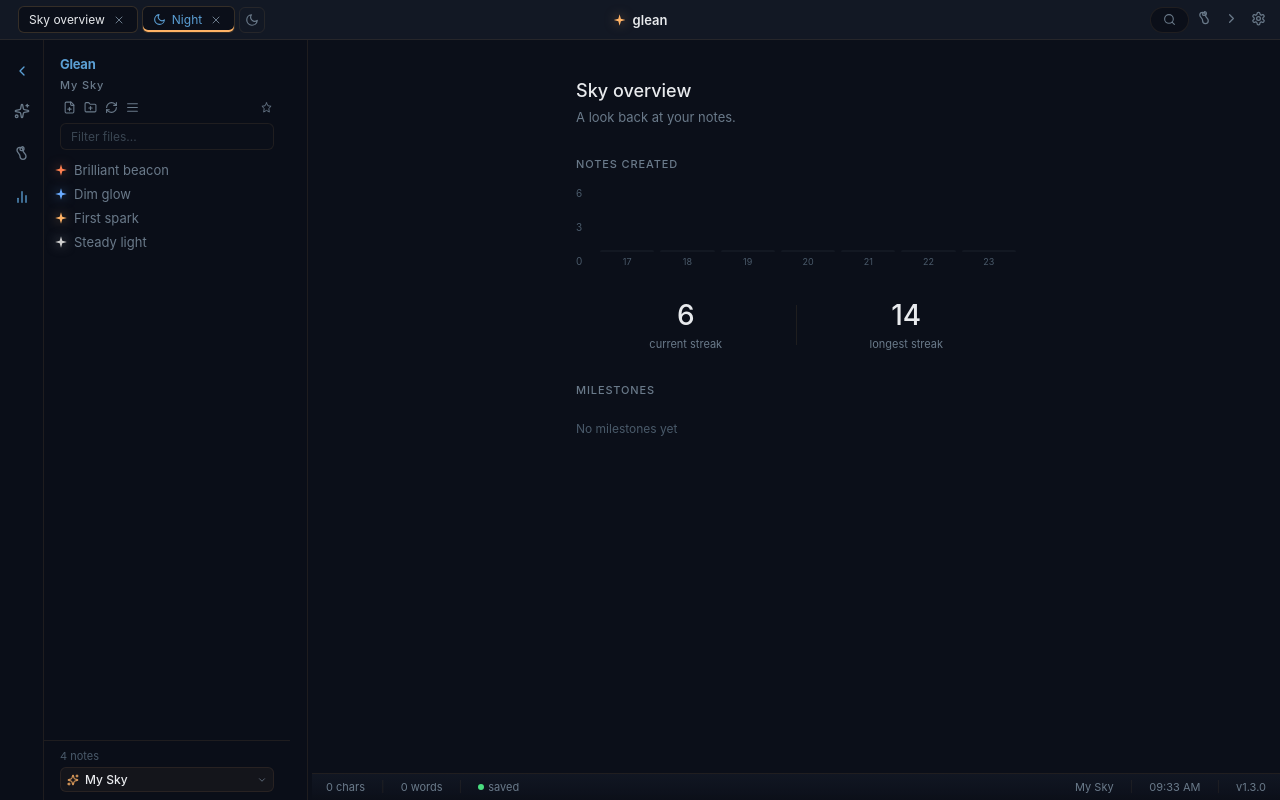
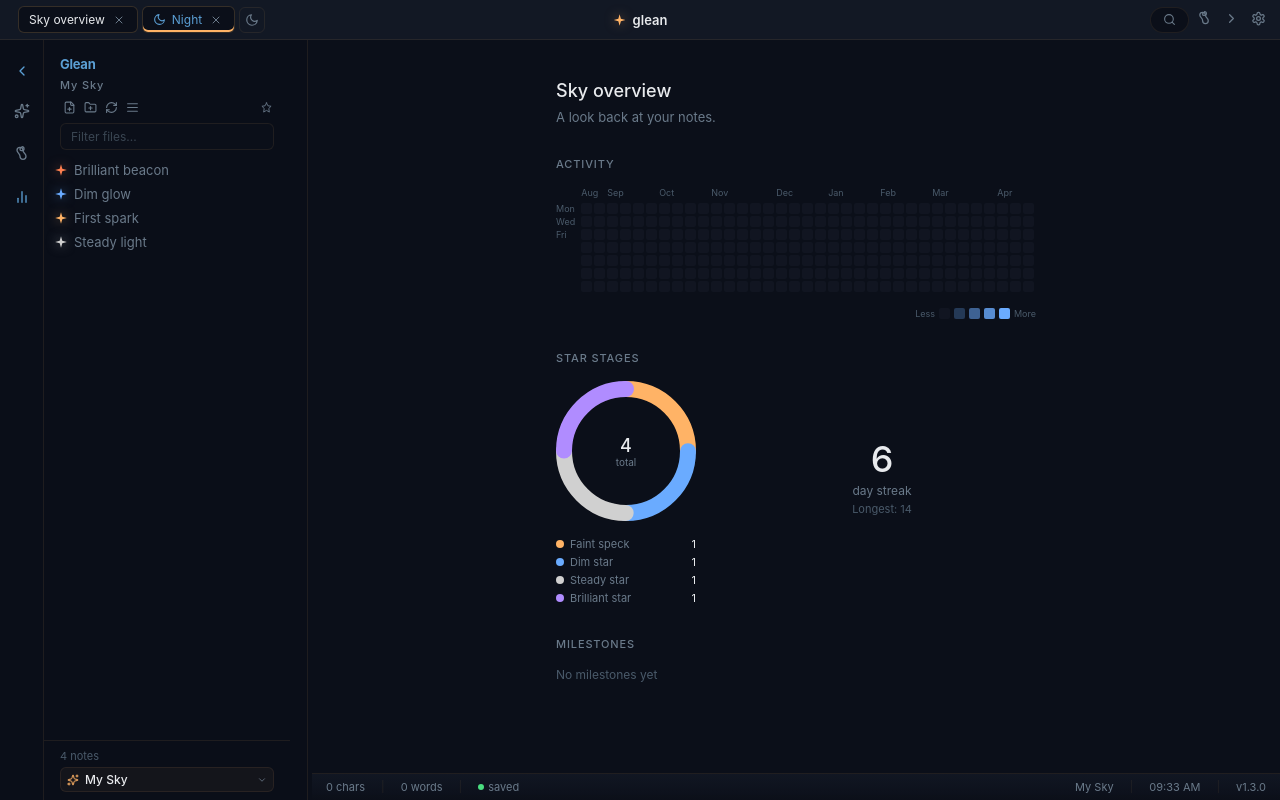
Before and after one commit to rokuroo171/glean, a React (Vite) app in the folder frontend/: page / in a window 1280 px wide. Both pictures are taken after a click on the button 21 px from the left and 198 px from the top of the page. Built offline with nearby package versions, Linux system fonts and the light colour scheme.

Commit message:
feat: rework sky overview with heatmap, donut chart, timeline
- 365-day activity heatmap (GitHubCalendar style)
- Donut chart for star stage distribution with hover
- Milestone timeline with connector and accent nodes
- Kept streak counters, cleaner layout

```diff
--- a/frontend/src/components/StatsOverlay.jsx
+++ b/frontend/src/components/StatsOverlay.jsx
@@ -1,18 +1,30 @@
-import { useMemo } from 'react'
+import { useMemo, useState } from 'react'
+import { motion } from 'motion/react'
 import StarIcon from './StarIcon'
 import { colors, space } from '../lib/theme'
 import { formatDate } from '../lib/format'
 
-/* ── Milestone definitions (display labels only) ───────── */
+const HEAT_COLORS = [
+  'rgba(90,106,122,0.08)',
+  colors.starCool + '44',
+  colors.starCool + '88',
+  colors.starCool + 'cc',
+  colors.starCool,
+]
+
+const STAGE_CONFIG = [
+  { key: 'faintspeck', label: 'Faint speck', color: colors.starWarm },
+  { key: 'dimstar', label: 'Dim star', color: colors.starCool },
+  { key: 'steadystar', label: 'Steady star', color: colors.starNeutral },
+  { key: 'brilliantstar', label: 'Brilliant star', color: colors.starPurple },
+]
 
 const MILESTONES = [
-  { key: 'first_sprout_at', label: 'First note', color: colors.starWarm },
-  { key: 'first_tree_at', label: 'First star', color: colors.starCool },
-  { key: 'ten_notes_at', label: '10 notes', color: colors.starNeutral },
-  { key: 'twenty_notes_at', label: '20 notes', color: colors.starPurple },
+  { key: 'first_sprout_at', label: 'First note' },
+  { key: 'first_tree_at', label: 'First star' },
+  { key: 'ten_notes_at', label: '10 notes' },
+  { key: 'twenty_notes_at', label: '20 notes' },
 ]
-
-/* ── Section label style ───────────────────────────────── */
 
 const sectionLabel = {
   fontSize: 11,
@@ -22,122 +34,289 @@ const sectionLabel = {
   letterSpacing: '0.08em',
 }
 
-// Local calendar date key, matching the Go side's dateKey.
-function localDateKey(d) {
-  const mm = String(d.getMonth() + 1).padStart(2, '0')
-  const dd = String(d.getDate()).padStart(2, '0')
-  return `${d.getFullYear()}-${mm}-${dd}`
+function Heatmap({ dailyCounts }) {
+  const weeks = useMemo(() => {
+    const today = new Date()
+    const startDate = new Date(today)
+    startDate.setDate(startDate.getDate() - 364)
+    startDate.setDate(startDate.getDate() - startDate.getDay())
+    const result = []
+    const current = new Date(startDate)
+    while (current <= today) {
+      const week = []
+      for (let d = 0; d < 7; d++) {
+        const key = `${current.getFullYear()}-${String(current.getMonth() + 1).padStart(2, '0')}-${String(current.getDate()).padStart(2, '0')}`
+        week.push({
+          date: key,
+          label: current.toLocaleDateString(undefined, { month: 'short', day: 'numeric', year: 'numeric' }),
+          count: dailyCounts?.[key] || 0,
+        })
+        current.setDate(current.getDate() + 1)
+      }
+      result.push(week)
+    }
+    return result
+  }, [dailyCounts])
+
+  const maxCount = useMemo(() => {
+    let max = 0
+    for (const week of weeks) {
+      for (const day of week) {
+        if (day.count > max) max = day.count
+      }
+    }
+    return Math.max(1, max)
+  }, [weeks])
+
+  function getColor(count) {
+    if (count === 0) return HEAT_COLORS[0]
+    const ratio = count / maxCount
+    if (ratio <= 0.25) return HEAT_COLORS[1]
+    if (ratio <= 0.5) return HEAT_COLORS[2]
+    if (ratio <= 0.75) return HEAT_COLORS[3]
+    return HEAT_COLORS[4]
+  }
+
+  const dayLabels = ['Sun', 'Mon', 'Tue', 'Wed', 'Thu', 'Fri', 'Sat']
+  const monthLabels = useMemo(() => {
+    const labels = []
+    let lastMonth = -1
+    for (let i = 0; i < weeks.length; i++) {
+      const firstDay = weeks[i]?.[0]
+      if (!firstDay) continue
+      const m = new Date(firstDay.date).getMonth()
+      if (m !== lastMonth) {
+        labels.push({
+          week: i,
+          label: new Date(firstDay.date).toLocaleDateString(undefined, { month: 'short' }),
+        })
+        lastMonth = m
+      }
+    }
+    return labels
+  }, [weeks])
+
+  return (
+    <div style={{ marginBottom: space[4] }}>
+      <div style={sectionLabel}>Activity</div>
+      <div style={{ marginTop: space[2], overflowX: 'auto' }}>
+        <div style={{ display: 'flex', gap: 2 }}>
+          <div style={{ display: 'flex', flexDirection: 'column', gap: 2, marginRight: 4, paddingTop: 16 }}>
+            {dayLabels.filter((_, i) => i % 2 === 1).map((d) => (
+              <span key={d} style={{ fontSize: 9, color: colors.textDim, height: 11, lineHeight: '11px' }}>{d}</span>
+            ))}
+          </div>
+          <div>
+            <div style={{ display: 'flex', gap: 2, height: 16, position: 'relative' }}>
+              {monthLabels.map((m, i) => (
+                <span key={i} style={{
+                  position: 'absolute', left: m.week * 13,
+                  fontSize: 9, color: colors.textDim,
+                }}>{m.label}</span>
+              ))}
+            </div>
+            <div style={{ display: 'flex', gap: 2 }}>
+              {weeks.map((week, wi) => (
+                <div key={wi} style={{ display: 'flex', flexDirection: 'column', gap: 2 }}>
+                  {week.map((day, di) => (
+                    <div key={di}
+                      data-tip={`${day.label}: ${day.count} note${day.count !== 1 ? 's' : ''}`}
+                      style={{
+                        width: 11, height: 11, borderRadius: 2,
+                        background: getColor(day.count),
+                        transition: 'background 200ms ease-out',
+                        cursor: 'default',
+                      }}
+                    />
+                  ))}
+                </div>
+              ))}
+            </div>
+          </div>
+        </div>
+        <div style={{ display: 'flex', alignItems: 'center', gap: 4, marginTop: space[2], justifyContent: 'flex-end' }}>
+          <span style={{ fontSize: 9, color: colors.textDim }}>Less</span>
+          {HEAT_COLORS.map((c, i) => (
+            <div key={i} style={{ width: 11, height: 11, borderRadius: 2, background: c }} />
+          ))}
+          <span style={{ fontSize: 9, color: colors.textDim }}>More</span>
+        </div>
+      </div>
+    </div>
+  )
 }
 
-/* Stats pane. Inline in the workspace, not an overlay. */
+function DonutChart({ data, size = 140, strokeWidth = 16 }) {
+  const [hovered, setHovered] = useState(null)
+  const total = data.reduce((s, d) => s + d.value, 0)
+  const radius = size / 2 - strokeWidth / 2
+  const circumference = 2 * Math.PI * radius
+
+  let cumulative = 0
+  const segments = data.filter(d => d.value > 0).map((d) => {
+    const pct = total === 0 ? 0 : (d.value / total) * 100
+    const dashLen = (pct / 100) * circumference
+    const offset = (cumulative / 100) * circumference
+    cumulative += pct
+    return { ...d, dashLen, offset, pct }
+  })
+
+  return (
+    <div style={{ position: 'relative', width: size, height: size }}>
+      <svg width={size} height={size} viewBox={`0 0 ${size} ${size}`}
+        style={{ transform: 'rotate(-90deg)' }}>
+        <circle cx={size / 2} cy={size / 2} r={radius}
+          fill="transparent" stroke={colors.border} strokeWidth={strokeWidth} />
+        {segments.map((seg, i) => (
+          <motion.circle key={seg.label}
+            cx={size / 2} cy={size / 2} r={radius}
+            fill="transparent" stroke={seg.color}
+            strokeWidth={hovered === seg.label ? strokeWidth + 4 : strokeWidth}
+            strokeDasharray={`${seg.dashLen} ${circumference}`}
+            strokeDashoffset={-seg.offset}
+            strokeLinecap="round"
+            initial={{ opacity: 0, strokeDashoffset: circumference }}
+            animate={{ opacity: 1, strokeDashoffset: -seg.offset }}
+            transition={{ duration: 0.8, delay: i * 0.08, ease: [0.22, 1, 0.36, 1] }}
+            onMouseEnter={() => setHovered(seg.label)}
+            onMouseLeave={() => setHovered(null)}
+            style={{
+              filter: hovered === seg.label ? `drop-shadow(0 0 6px ${seg.color})` : 'none',
+              transition: 'filter 200ms ease-out, stroke-width 200ms ease-out',
+              cursor: 'default',
+            }}
+          />
+        ))}
+      </svg>
+      <div style={{
+        position: 'absolute', inset: 0,
+        display: 'flex', flexDirection: 'column',
+        alignItems: 'center', justifyContent: 'center',
+        pointerEvents: 'none',
+      }}>
+        {hovered ? (
+          <>
+            <span style={{ fontSize: 18, fontWeight: 500, color: colors.text }}>
+              {data.find(d => d.label === hovered)?.value || 0}
+            </span>
+            <span style={{ fontSize: 10, color: colors.textMuted }}>{hovered}</span>
+          </>
+        ) : (
+          <>
+            <span style={{ fontSize: 18, fontWeight: 500, color: colors.text }}>{total}</span>
+            <span style={{ fontSize: 10, color: colors.textMuted }}>total</span>
+          </>
+        )}
+      </div>
+    </div>
+  )
+}
+
+function MilestoneTimeline({ milestones }) {
+  const items = MILESTONES
+    .map(m => ({ ...m, date: milestones?.[m.key] }))
+    .filter(m => m.date)
+
+  if (items.length === 0) {
+    return (
+      <div style={{ marginBottom: space[4] }}>
+        <div style={sectionLabel}>Milestones</div>
+        <div style={{ fontSize: 12, color: colors.textDim, marginTop: space[2] }}>
+          No milestones yet
+        </div>
+      </div>
+    )
+  }
+
+  return (
+    <div style={{ marginBottom: space[4] }}>
+      <div style={sectionLabel}>Milestones</div>
+      <div style={{ marginTop: space[2], position: 'relative', paddingLeft: 20 }}>
+        <div style={{
+          position: 'absolute', left: 5, top: 6, bottom: 6,
+          width: 1, background: colors.border,
+        }} />
+        {items.map((item) => (
+          <div key={item.key} style={{
+            position: 'relative',
+            display: 'flex', alignItems: 'center', gap: space[2],
+            padding: '6px 0',
+          }}>
+            <div style={{
+              position: 'absolute', left: -20,
+              width: 12, height: 12, borderRadius: 6,
+              background: colors.bg, border: `2px solid ${colors.accent}`,
+              display: 'flex', alignItems: 'center', justifyContent: 'center',
+              zIndex: 1,
+            }}>
+              <div style={{ width: 4, height: 4, borderRadius: 2, background: colors.accent }} />
+            </div>
+            <div style={{ flex: 1, minWidth: 0 }}>
+              <div style={{ display: 'flex', alignItems: 'center', gap: space[1] }}>
+                <StarIcon species="warm" size="sm" glow={false} />
+                <span style={{ fontSize: 13, color: colors.text }}>{item.label}</span>
+              </div>
+            </div>
+            <span style={{ fontSize: 11, color: colors.textMuted, flexShrink: 0 }}>
+              {formatDate(item.date)}
+            </span>
+          </div>
+        ))}
+      </div>
+    </div>
+  )
+}
 
 export default function StatsOverlay({ stats }) {
-  // Build 7-day activity chart data with local dates.
-  const chartData = useMemo(() => {
-    if (!stats?.daily_counts) return []
-    const days = []
-    const now = new Date()
-    for (let i = 6; i >= 0; i--) {
-      const d = new Date(now)
-      d.setDate(d.getDate() - i)
-      const key = localDateKey(d)
-      days.push({
-        date: key,
-        label: d.toLocaleDateString(undefined, { month: 'short', day: 'numeric' }),
-        count: stats.daily_counts[key] || 0,
-      })
-    }
-    return days
-  }, [stats?.daily_counts])
-
-  // Y-axis scale: 0, 3, 6 (match ref)
-  const yMax = Math.max(6, ...chartData.map(d => d.count * 1.2))
-
   if (!stats) return null
 
+  const donutData = useMemo(() => {
+    if (!stats.stage_counts) return []
+    return STAGE_CONFIG.map(s => ({
+      label: s.label,
+      value: stats.stage_counts[s.key] || 0,
+      color: s.color,
+    }))
+  }, [stats.stage_counts])
+
+  const streak = stats.current_streak ?? 0
+
   return (
-    <div style={{ maxWidth: 520, margin: '0 auto', padding: space[5], color: colors.text }}>
+    <div style={{ maxWidth: 560, margin: '0 auto', padding: space[5], color: colors.text }}>
       <h2 style={{ margin: 0, fontSize: 18, fontWeight: 500, color: colors.text }}>Sky overview</h2>
       <p style={{ margin: `${space[1]}px 0 ${space[4]}px`, fontSize: 13, color: colors.textMuted }}>
         A look back at your notes.
       </p>
 
-      {/* ── 7-day chart ── */}
-      <div style={{ marginBottom: space[4] }}>
-        <div style={sectionLabel}>Notes created</div>
-        <div style={{ display: 'flex', alignItems: 'flex-end', gap: 6, height: 80, marginTop: space[2], position: 'relative' }}>
-          {/* Y-axis labels */}
-          <div style={{ position: 'absolute', left: 0, top: 0, bottom: 0, width: 20, display: 'flex', flexDirection: 'column', justifyContent: 'space-between', pointerEvents: 'none' }}>
-            <span style={{ fontSize: 10, color: colors.textDim }}>{Math.round(yMax)}</span>
-            <span style={{ fontSize: 10, color: colors.textDim }}>{Math.round(yMax / 2)}</span>
-            <span style={{ fontSize: 10, color: colors.textDim }}>0</span>
-          </div>
-          {/* Bars */}
-          <div style={{ display: 'flex', alignItems: 'flex-end', gap: 6, flex: 1, marginLeft: 24 }}>
-            {chartData.map((day, i) => (
-              <div key={i} style={{ flex: 1, display: 'flex', flexDirection: 'column', alignItems: 'center', gap: 4 }}>
-                <div
-                  data-tip={`${day.label}: ${day.count} ${day.count === 1 ? 'note' : 'notes'}`}
-                  style={{
-                    width: '100%',
-                    height: `${Math.max(2, (day.count / yMax) * 100)}%`,
-                    background: day.count > 0 ? colors.accent : 'rgba(90,106,122,0.1)',
-                    borderRadius: '3px 3px 0 0',
-                    minHeight: 2,
-                    transition: 'height 300ms ease-out',
-                  }}
-                />
-                <span style={{ fontSize: 9, color: colors.textDim, whiteSpace: 'nowrap' }}>{day.label.split(' ')[1]}</span>
+      <Heatmap dailyCounts={stats.daily_counts} />
+
+      <div style={{ display: 'flex', gap: space[4], marginBottom: space[4], alignItems: 'center' }}>
+        <div>
+          <div style={{ ...sectionLabel, marginBottom: space[2] }}>Star stages</div>
+          <DonutChart data={donutData} />
+          <div style={{ display: 'flex', flexDirection: 'column', gap: 4, marginTop: space[2] }}>
+            {donutData.map(d => (
+              <div key={d.label} style={{ display: 'flex', alignItems: 'center', gap: 6 }}>
+                <div style={{ width: 8, height: 8, borderRadius: 4, background: d.color, flexShrink: 0 }} />
+                <span style={{ fontSize: 11, color: colors.textMuted }}>{d.label}</span>
+                <span style={{ fontSize: 11, color: colors.text, marginLeft: 'auto' }}>{d.value}</span>
               </div>
             ))}
           </div>
         </div>
-      </div>
 
-      {/* Streaks. Two columns with vertical divider. */}
-      <div style={{ marginBottom: space[4], display: 'flex', alignItems: 'center' }}>
         <div style={{ flex: 1, textAlign: 'center' }}>
-          <div style={{ fontSize: 28, fontWeight: 500, color: colors.text, lineHeight: 1.2 }}>{stats.current_streak}</div>
-          <div style={{ fontSize: 11, color: colors.textMuted, marginTop: 4 }}>current streak</div>
-        </div>
-        <div style={{ width: 1, height: 40, background: colors.border }} />
-        <div style={{ flex: 1, textAlign: 'center' }}>
-          <div style={{ fontSize: 28, fontWeight: 500, color: colors.text, lineHeight: 1.2 }}>{stats.longest_streak}</div>
-          <div style={{ fontSize: 11, color: colors.textMuted, marginTop: 4 }}>longest streak</div>
+          <div style={{ fontSize: 36, fontWeight: 500, color: colors.text, lineHeight: 1.1 }}>{streak}</div>
+          <div style={{ fontSize: 12, color: colors.textMuted, marginTop: 4 }}>
+            {streak > 0 ? 'day streak' : 'no streak yet'}
+          </div>
+          <div style={{ fontSize: 11, color: colors.textDim, marginTop: 4 }}>
+            {stats.longest_streak > 0 && `Longest: ${stats.longest_streak}`}
+          </div>
         </div>
       </div>
 
-      {/* ── Milestones ── */}
-      <div>
-        <div style={{ ...sectionLabel, marginBottom: space[2] }}>Milestones</div>
-        {MILESTONES.map(({ key, label, color }) => {
-          const dateStr = stats.milestones?.[key]
-          if (!dateStr) return null
-          return (
-            <div
-              key={key}
-              style={{
-                display: 'flex',
-                alignItems: 'center',
-                justifyContent: 'space-between',
-                padding: `${space[1] - 4}px 0`,
-                borderTop: `1px solid ${colors.border}`,
-              }}
-            >
-              <div style={{ display: 'flex', alignItems: 'center', gap: space[2] }}>
-                <StarIcon color={color} size="sm" glow={false} />
-                <span style={{ fontSize: 13, color: colors.text }}>{label}</span>
-              </div>
-              <span style={{ fontSize: 12, color: colors.textMuted }}>{formatDate(dateStr)}</span>
-            </div>
-          )
-        })}
-        {!MILESTONES.some(({ key }) => stats.milestones?.[key]) && (
-          <div style={{ fontSize: 12, color: colors.textDim, padding: `${space[1]}px 0` }}>
-            No milestones yet
-          </div>
-        )}
-      </div>
+      <MilestoneTimeline milestones={stats.milestones} />
     </div>
   )
 }
```
